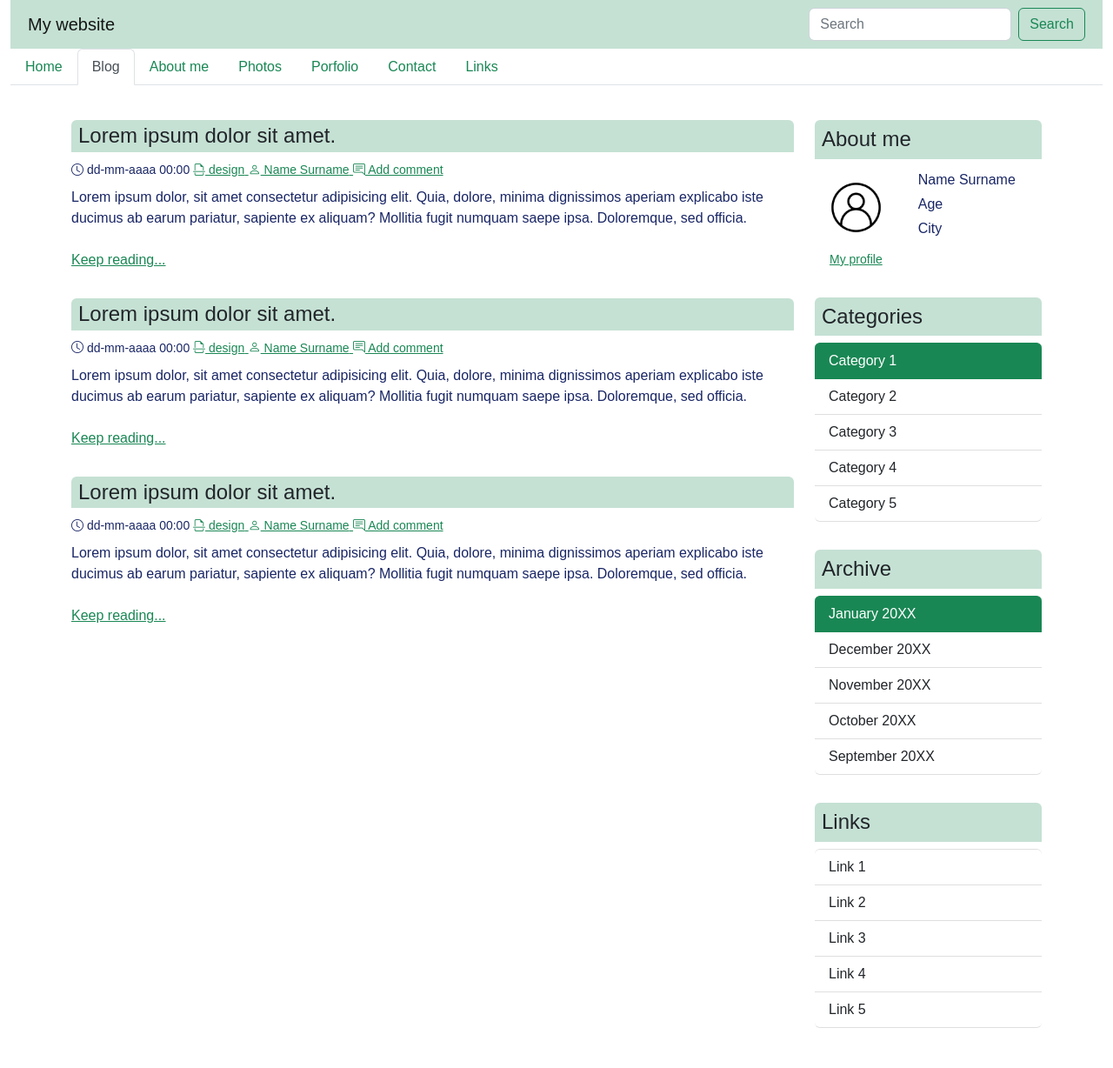
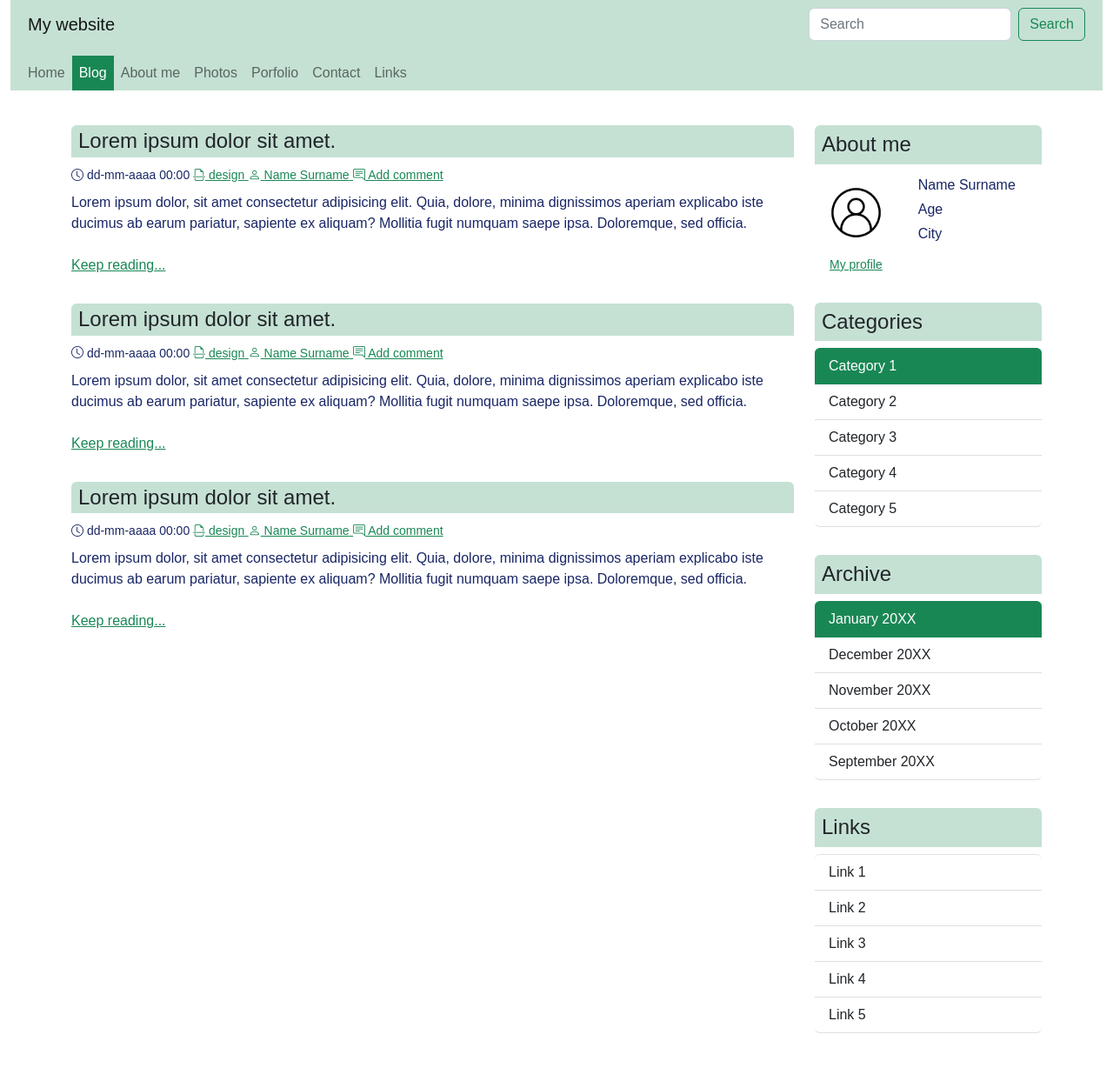
Before and after one commit to HernandezHugo/GS-DAW, a PHP site: page / in a window 1280 px wide. Shown: the whole page at 87% size. Before the commit the page ends 1182 px from the top, so only its background shows below. Run offline with PHP 8.4, Linux system fonts and the light colour scheme; some libraries are stand-ins or nearby versions.

Commit message:
DIW - completed ++++

```diff
--- a/DIW/UD02/activitat 04/index.html
+++ b/DIW/UD02/activitat 04/index.html
@@ -33,7 +33,13 @@
           </form>
         </div>
       </nav>
-      <ul class="nav nav-tabs">
+      <nav class="navbar navbar-expand-lg bg-success bg-opacity-25 pb-0">
+        <div class="container-fluid">
+          <button class="navbar-toggler" type="button" data-bs-toggle="collapse" data-bs-target="#navbarSupportedContent" aria-controls="navbarSupportedContent" aria-expanded="false" aria-label="Toggle navigation">
+            <span class="navbar-toggler-icon"></span>
+          </button>
+          <div class="collapse navbar-collapse" id="navbarSupportedContent">
+            <ul class="navbar-nav me-auto mb-2 mb-lg-0">
               <li class="nav-item">
                 <a class="nav-link" href="#">Home</a>
               </li>
@@ -56,11 +62,14 @@
                 <a class="nav-link" href="#">Links</a>
               </li>
             </ul>
+          </div>
+        </div>
+      </nav>
     </header>
 
     <main class="container py-4">
       <div class="row">
-        <div class="col-9">
+        <div class="col-md-9">
           <div class="row py-3">
             <div class="col">
               <h4
@@ -142,7 +151,7 @@
             </div>
           </div>
         </div>
-        <div class="col-3">
+        <div class="col-md-3">
           <div class="row py-3">
             <div class="col">
               <h4 class="bg-success p-2 text-dark bg-opacity-25 rounded-top">
--- a/DIW/UD02/activitat 04/style.css
+++ b/DIW/UD02/activitat 04/style.css
@@ -1,4 +1,4 @@
-:root{
+:root {
   --green: #198754;
 }
 body {
@@ -7,22 +7,27 @@ body {
   font-family: Arial, Helvetica, sans-serif;
   color: #192666;
 }
-a{
+a {
   color: var(--green);
 }
-.navbar{
+.navbar {
   background-color: var(--green);
 }
-.list-group-item.active{
+.list-group-item.active {
   background-color: var(--green);
   border-color: var(--green);
 }
 
-.nav-tabs .nav-link{
+.nav-tabs .nav-link {
   color: var(--green);
 }
 
-.icon{
+.icon {
   width: 100%;
   padding: 1em;
 }
+
+.active {
+  background-color: var(--green);
+  color: white !important;
+}
--- a/student039/DWES/index.php
+++ b/student039/DWES/index.php
@@ -1,8 +1,9 @@
 <?php
 require ($_SERVER['DOCUMENT_ROOT'].'/student039/dwes/templates/header.php');
-echo 'index';
 ?>
+<main>
 
+</main>
 
 
 <?php
```
Also changed, not shown: DWEC/UD03/objetos/index.html (added, +13 -0 lines), DWEC/UD03/objetos/script.js (added, +9 -0 lines), student039/DWES/img/logo-hotel.png (added). Lines whose indentation alone changed are shown as unchanged.
